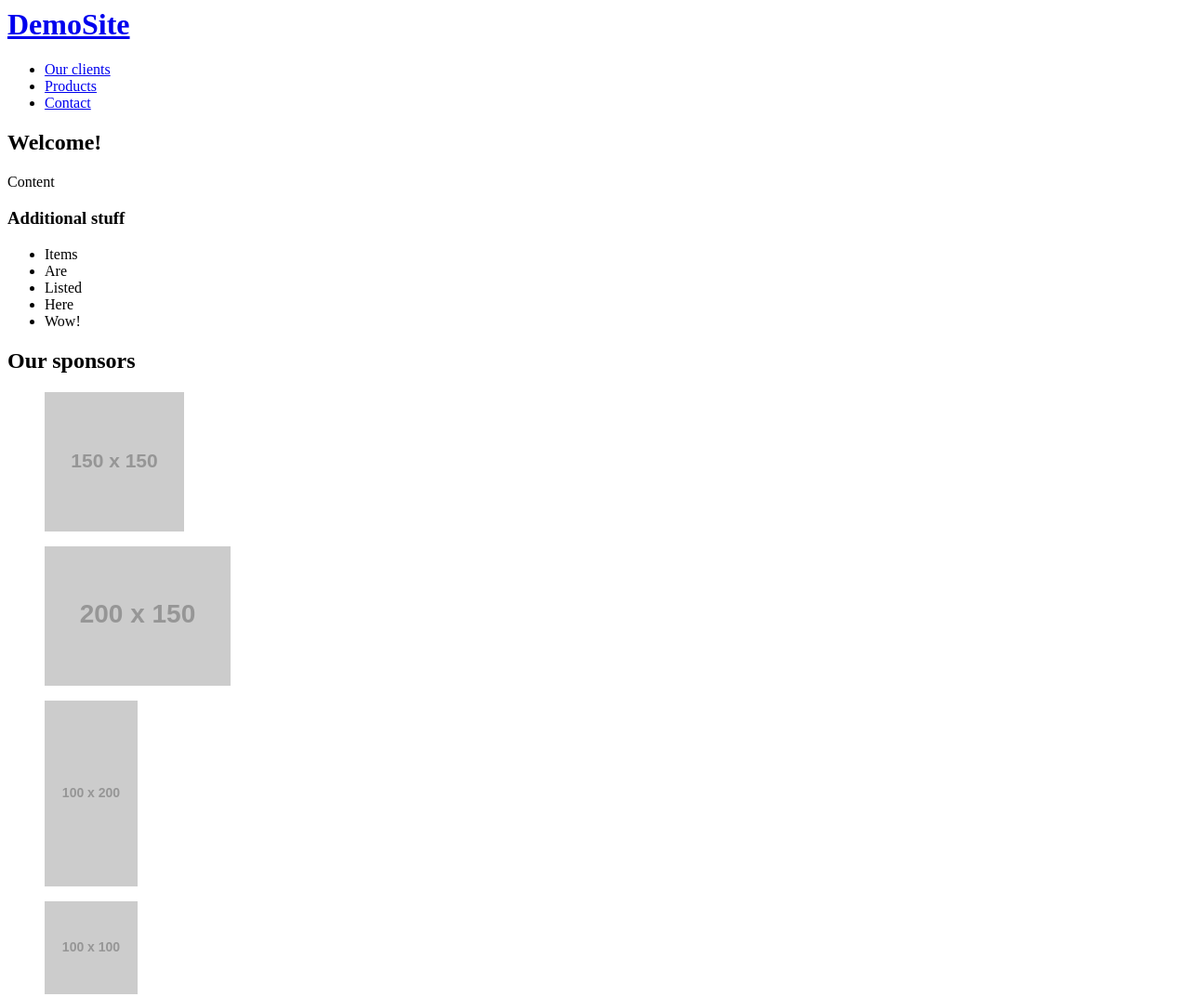
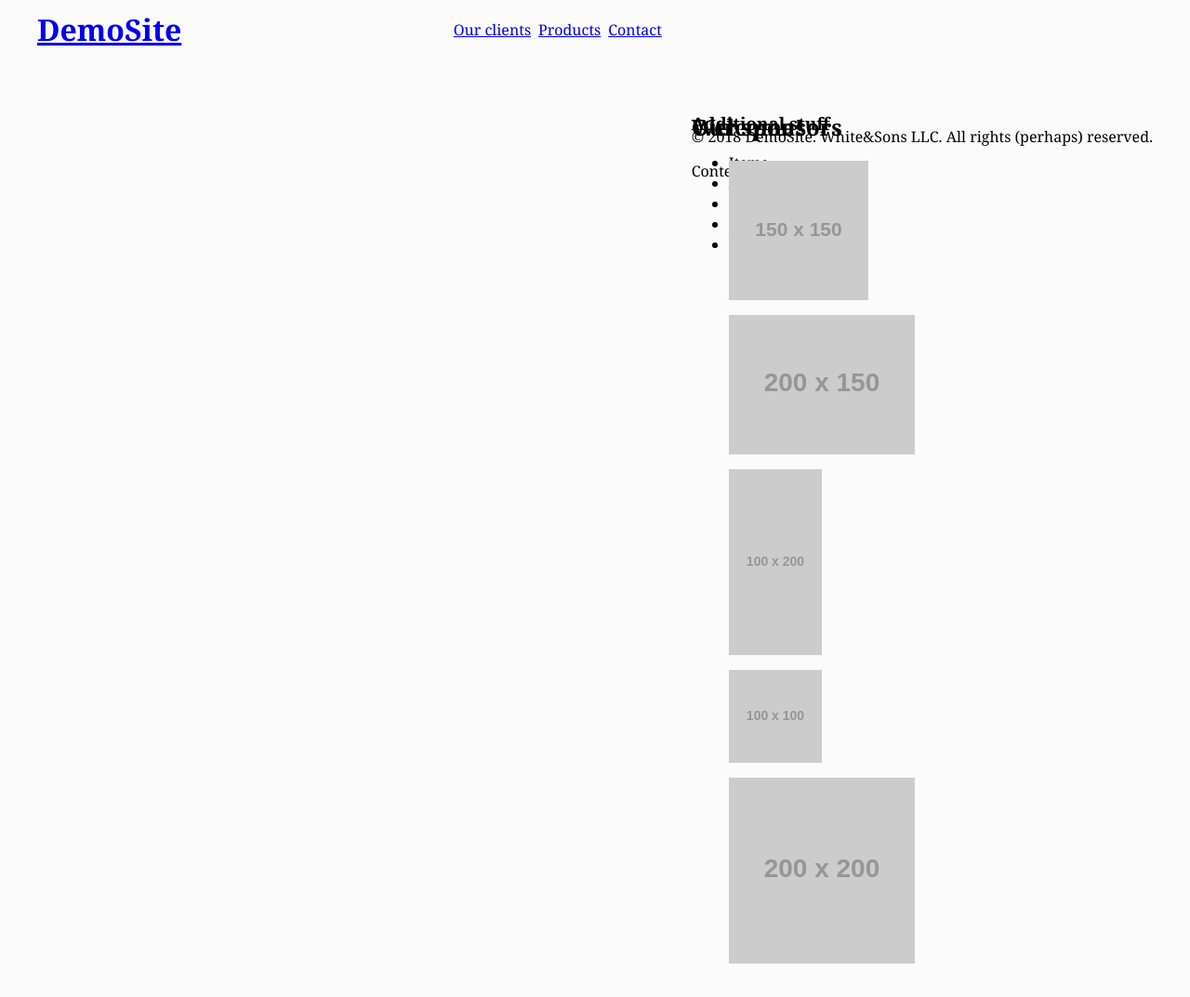
Before and after one commit to devnotch01/FiveGridProjects, a plain HTML site: page Project_1/index.html in a window 1280 px wide. Shown: the top 1073 px of the page at 93% size. Drawn offline with Linux system fonts and the light colour scheme; placeholder pictures from the web are drawn by us.

Commit message:
Header completed

```diff
--- a/Project_1/index.html
+++ b/Project_1/index.html
@@ -3,11 +3,12 @@
     <meta charset="UTF-8" />
     <meta name="viewport" content="width=device-width, initial-scale=1.0" />
     <meta http-equiv="X-UA-Compatible" content="ie=edge" />
-    <title></title>
+    <link rel="stylesheet" href="resources/css/style.css" />
+    <title>Grid-Project-1</title>
   </head>
   <body>
     <div class="container">
-      <header class="logo">
+      <header class="main-header logo">
         <h1><a href="#">DemoSite</a></h1>
       </header>
 
--- a/Project_1/resources/css/style.css
+++ b/Project_1/resources/css/style.css
@@ -0,0 +1,71 @@
+html {
+  font-size: 16px;
+  font-family: Georgia, serif;
+}
+
+body {
+  background-color: #fbfbfb;
+}
+
+h1,
+h2,
+h3 {
+  margin-top: 0;
+}
+
+header h1 {
+  margin: 0;
+}
+
+main p {
+  margin-bottom: 0;
+}
+.container {
+  display: grid;
+
+  margin: 0 2rem;
+  grid-template-columns: 2fr 6fr 4fr;
+  grid-gap: 2rem 1rem;
+  grid-template-rows: 3rem;
+  grid-template-areas: 'logo menu menu';
+}
+.logo {
+  grid-area: logo;
+  line-height: 100%;
+  line-height: 3rem;
+  align-self: center;
+}
+.main-menu {
+  grid-area: menu;
+  align-self: center;
+  justify-self: end;
+}
+.main-menu ul {
+  margin: 0;
+  padding: 0;
+  display: flex;
+  justify-content: space-between;
+}
+.main-menu__item {
+  list-style: none;
+  padding: 0;
+  margin-right: 0.5rem;
+}
+.main-menu .main-menu__item:last-of-type {
+  margin-right: 0;
+}
+.content-area {
+  grid-area: content;
+}
+.sidebar {
+  grid-area: sidebar;
+}
+.sponsors-wrapper {
+  grid-area: sponsors;
+}
+.footer {
+  grid-area: footer;
+}
+/.main-header {
+  height: 3rem;
+}
```
